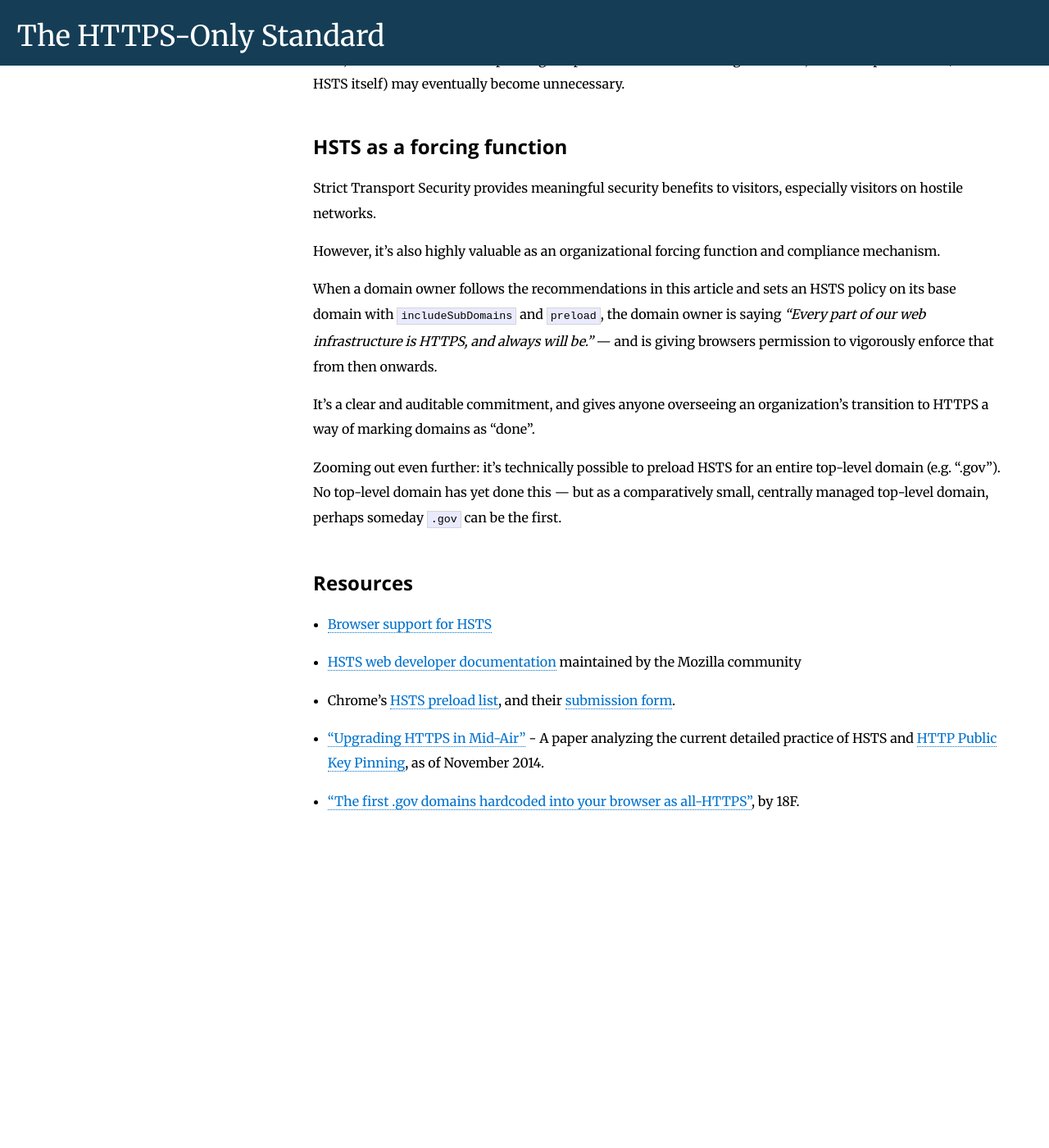
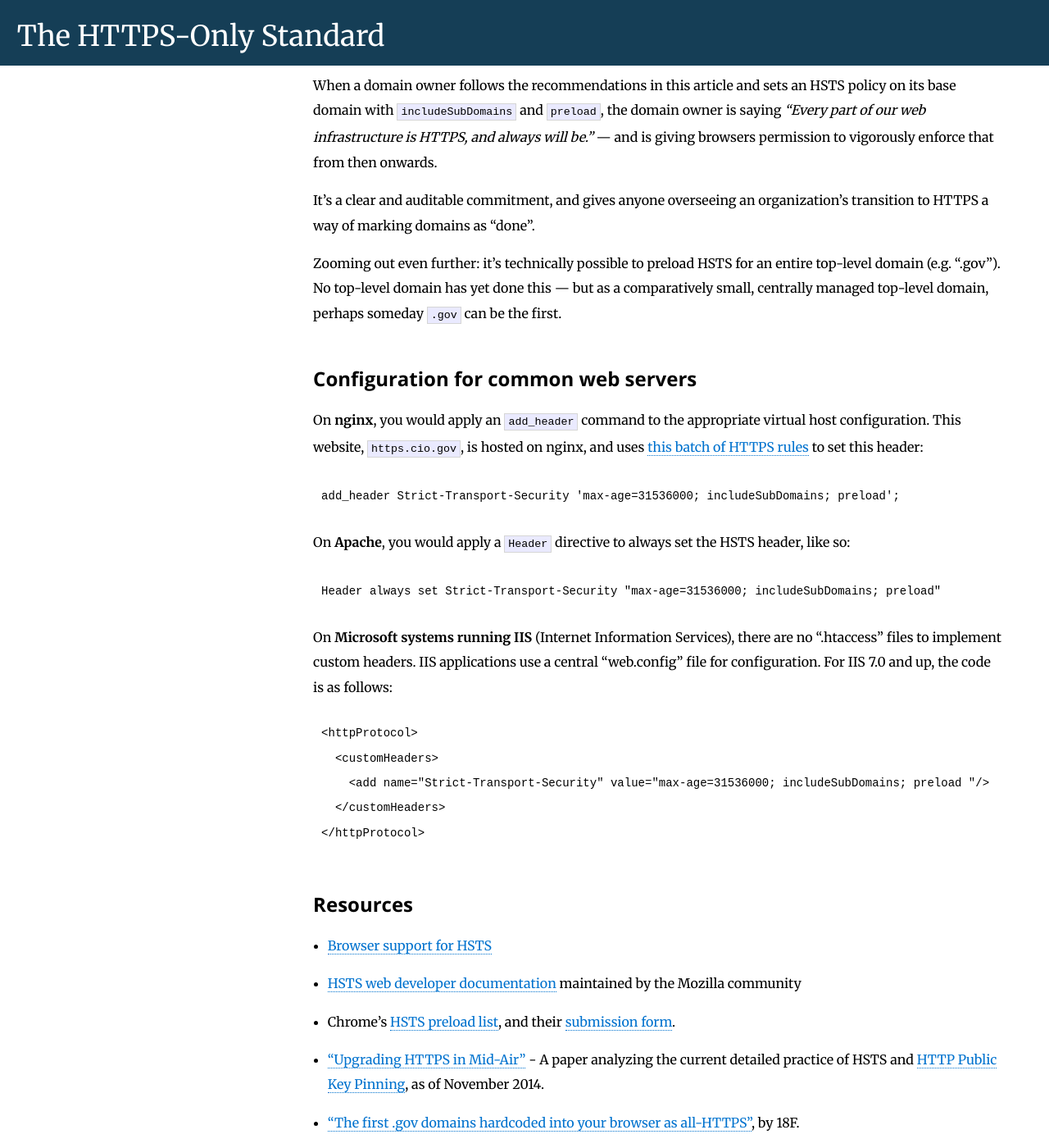
Before and after one commit to GSA/https, a Jekyll site: the page built from pages/hsts.md, in a window 1280 px wide and 1400 px high, scrolled down 3050 px. Shown: the whole window at 82% size. Built offline with Jekyll 4.4.1, drawn with Linux system fonts in a browser that asks for light colours; Markdown is read by kramdown in place of the engine named in the settings; before the commit the page ends 4058 px from its top, so only the background shows below that; some of the changed text lies outside the part shown.

Commit message:
move IIS example to new section on common web servers

````diff
--- a/pages/hsts.md
+++ b/pages/hsts.md
@@ -26,15 +26,7 @@ In its **strongest and recommended form**, the HSTS policy includes all subdomai
 Strict-Transport-Security: max-age=31536000; includeSubDomains; preload
 ```
 
-On Microsoft systems running IIS (Internet Information Services) there are no ".htaccess" files to implement custom headers. IIS applications use a central "web.config" file for configuration. For IIS 7.0 an up the code is as follows:
-
-```
-<httpProtocol>
-  <customHeaders>
-    <add name="Strict-Transport-Security" value="max-age=31536000; includeSubDomains; preload "/>
-  </customHeaders>
-</httpProtocol>
-```
+See below for examples of **[how to set an HSTS policy in common web servers](#configuration-for-common-web-servers)**.
 
 ## Background
 
@@ -104,6 +96,30 @@ It's a clear and auditable commitment, and gives anyone overseeing an organizati
 
 Zooming out even further: it's technically possible to preload HSTS for an entire top-level domain (e.g. ".gov"). No top-level domain has yet done this &mdash; but as a comparatively small, centrally managed top-level domain, perhaps someday `.gov` can be the first.
 
+## Configuration for common web servers
+
+On **nginx**, you would apply an `add_header` command to the appropriate virtual host configuration. This website, `https.cio.gov`, is hosted on nginx, and uses [this batch of HTTPS rules](https://github.com/fisma-ready/nginx/blob/master/ssl/ssl.rules) to set this header:
+
+```
+add_header Strict-Transport-Security 'max-age=31536000; includeSubDomains; preload';
+```
+
+On **Apache**, you would apply a `Header` directive to always set the HSTS header, like so:
+
+```
+Header always set Strict-Transport-Security "max-age=31536000; includeSubDomains; preload"
+```
+
+On **Microsoft systems running IIS** (Internet Information Services), there are no ".htaccess" files to implement custom headers. IIS applications use a central "web.config" file for configuration. For IIS 7.0 and up, the code is as follows:
+
+```
+<httpProtocol>
+  <customHeaders>
+    <add name="Strict-Transport-Security" value="max-age=31536000; includeSubDomains; preload "/>
+  </customHeaders>
+</httpProtocol>
+```
+
 ## Resources
 
 * [Browser support for HSTS](http://caniuse.com/#search=hsts)
````
